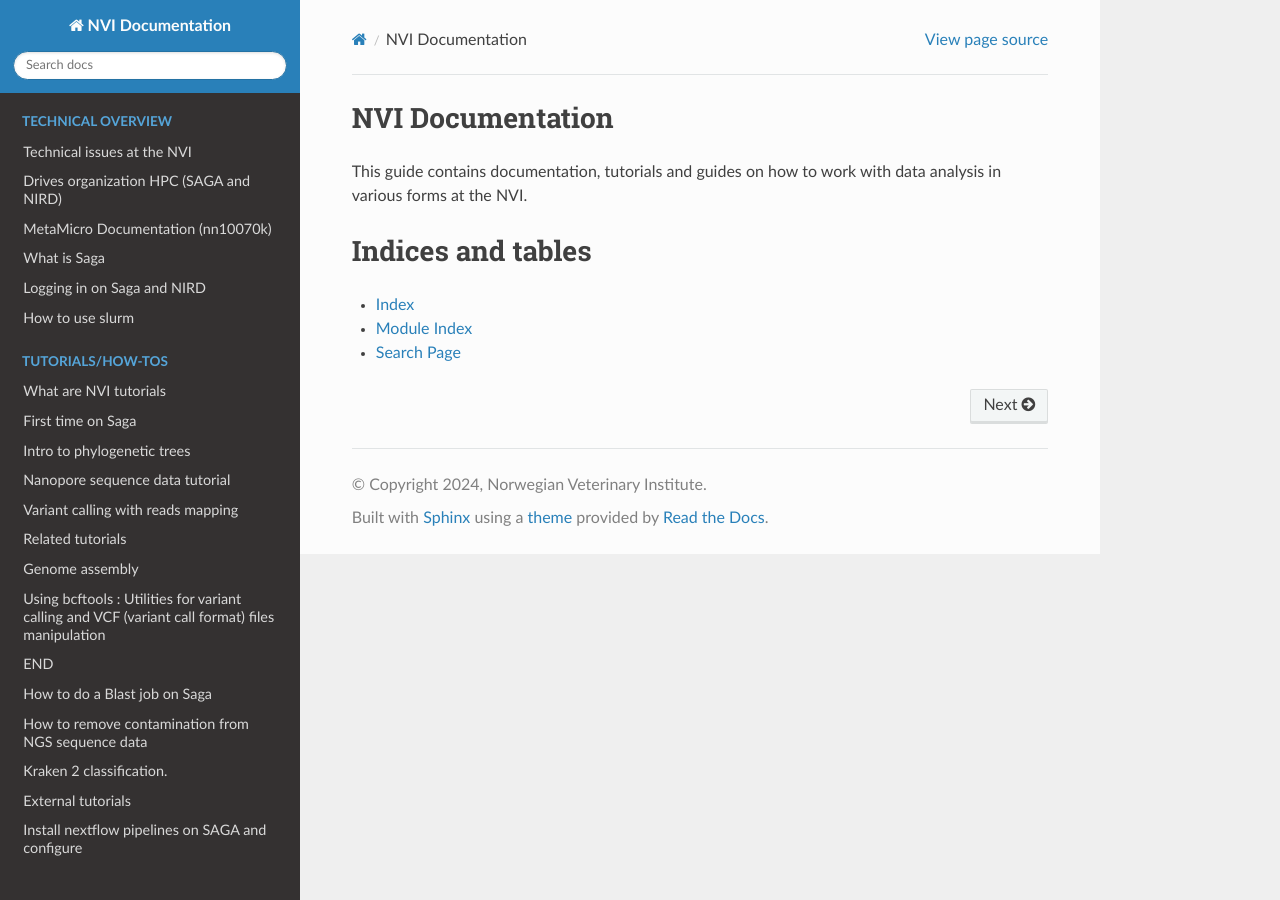
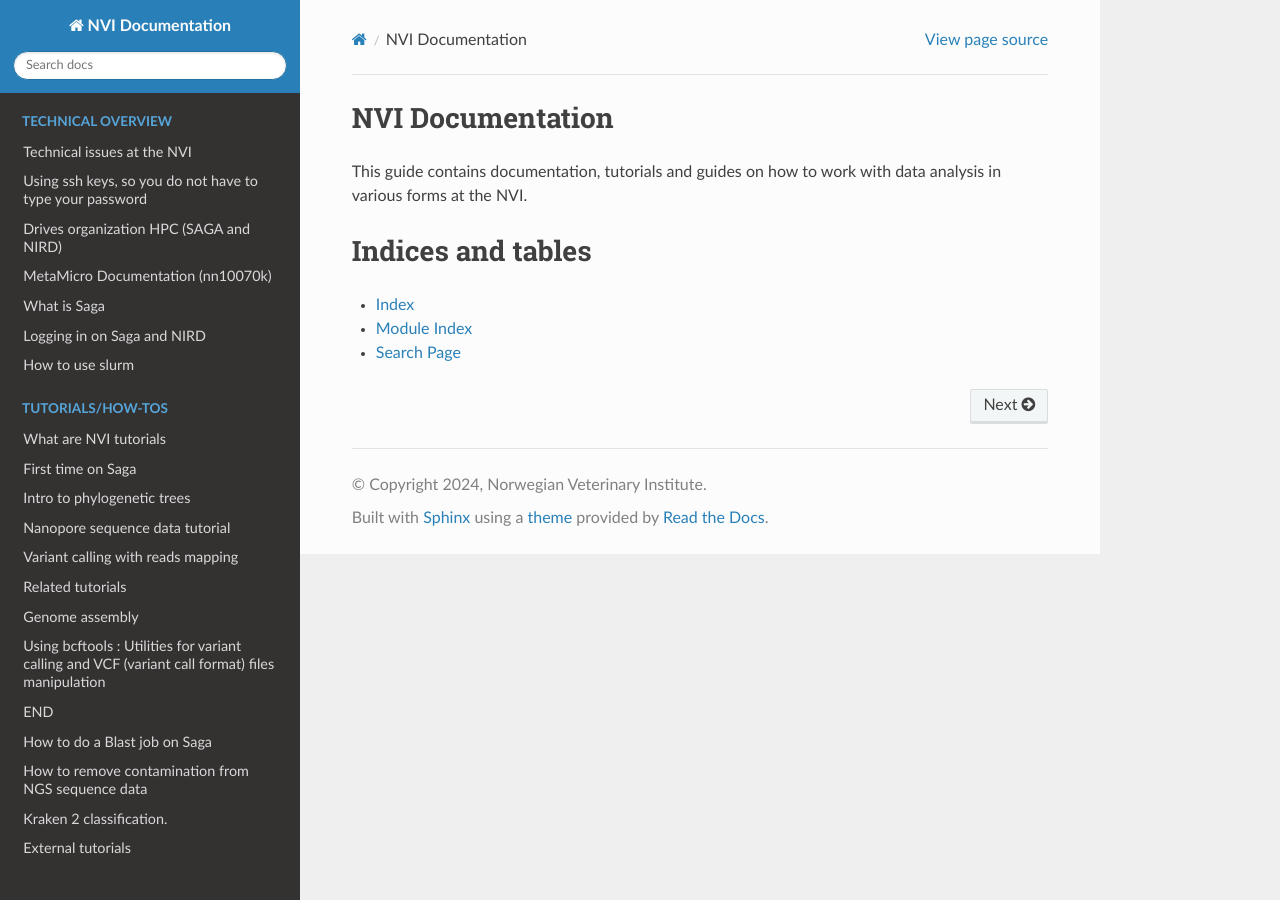
Before and after one commit to NorwegianVeterinaryInstitute/nvi-documentation, a Sphinx documentation site: the page built from docs/source/index.rst, in a window 1280 px wide. Built offline with Sphinx 7.4.7 and the Read the Docs theme 2.0.0, drawn with Linux system fonts in a browser that asks for light colours; pages that are not in the unit, such as notebooks, are missing from menus.

Commit message:
Update Using ssh keys.md

```diff
--- a/docs/source/technical/Using ssh keys.md
+++ b/docs/source/technical/Using ssh keys.md
@@ -1 +1,5 @@
-tag here
+# Using ssh keys, so you do not have to type your password
+
+
+opinon 1
+opiniion 2
```
